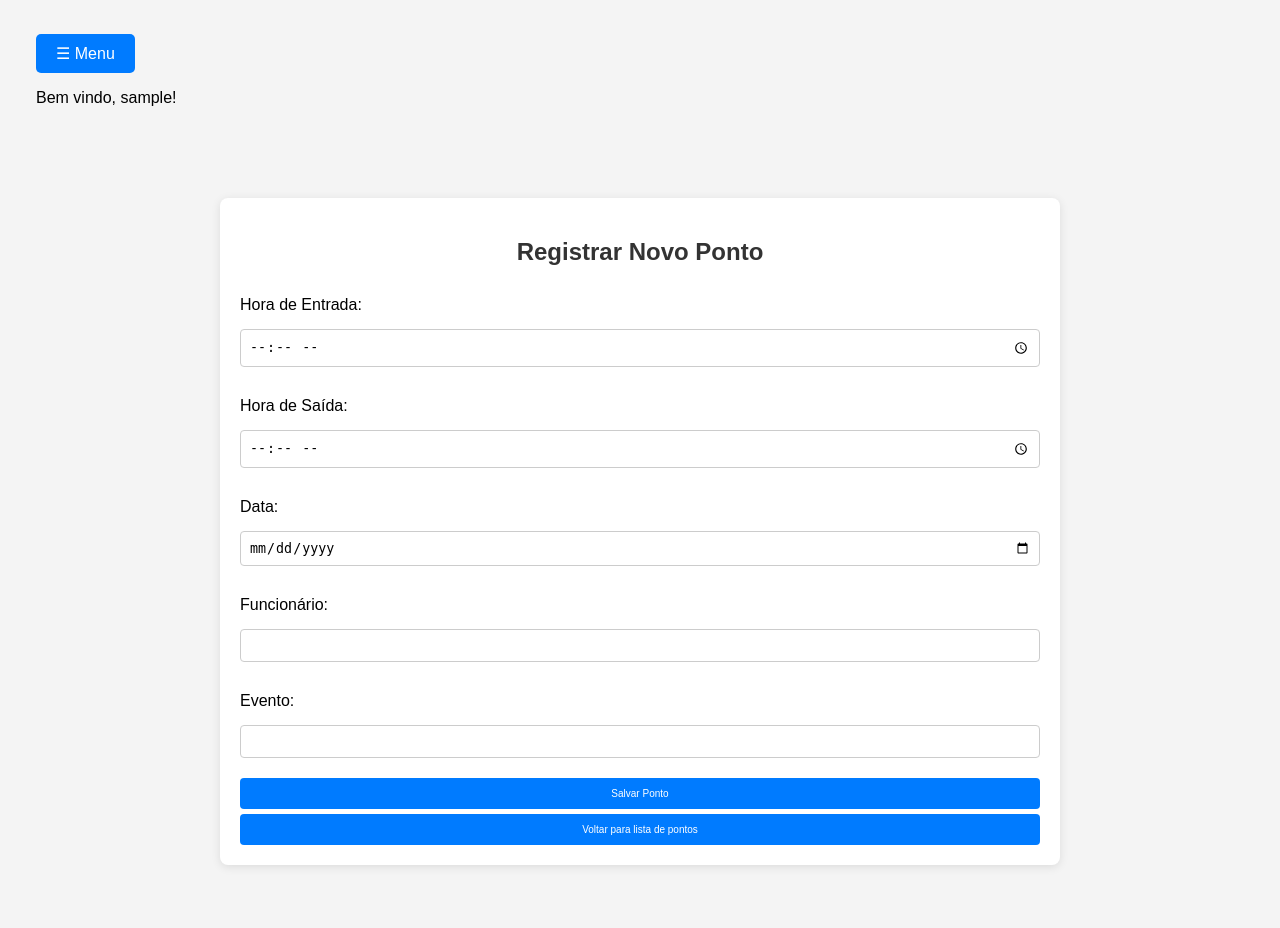
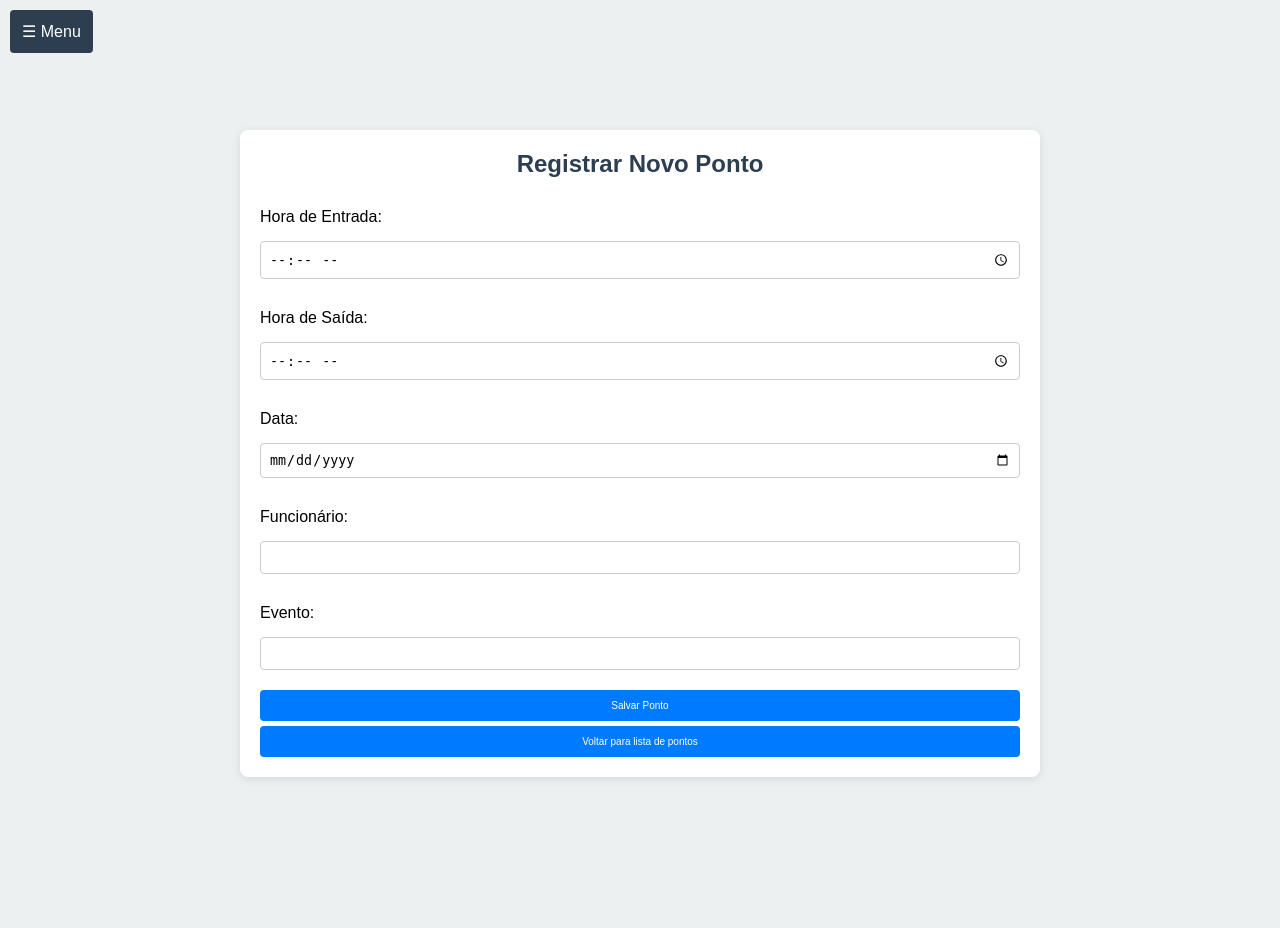
Before and after one commit to lucasnparreira/time_sistema_ponto, a Flask app: template templates/add_ponto.html in a window 1280 px wide. After the commit the page ends 779 px from the top, so only its background shows below. Run offline with Flask 2, Linux system fonts and the light colour scheme; the template is opened without the code that fills it, so the values that code supplies are empty; the visitor is signed in with stand-in values (Sample User, id 1).

Commit message:
fix: Implementacao de endpoint para importacao de arquivo de ponto; Ajuste de layout do app; Correcao de bugs.

```diff
--- a/static/script.js
+++ b/static/script.js
@@ -9,3 +9,26 @@ function closeNav() {
         // location.reload();
     }, 200);
 }
+
+function toggleMenu() {
+    var menu = document.getElementById("dropdownMenu");
+    menu.style.display = menu.style.display === "block" ? "none" : "block";
+}
+
+function toggleSection(sectionId) {
+    var section = document.getElementById(sectionId);
+    section.style.display = section.style.display === "block" ? "none" : "block";
+}
+
+// Fecha o menu só se clicar fora do .menu-container
+window.onclick = function(event) {
+    if (!event.target.closest('.menu-container')) {
+        var dropdowns = document.getElementsByClassName("menu-dropdown");
+        for (var i = 0; i < dropdowns.length; i++) {
+            var openDropdown = dropdowns[i];
+            if (openDropdown.style.display === "block") {
+                openDropdown.style.display = "none";
+            }
+        }
+    }
+}
--- a/static/styles.css
+++ b/static/styles.css
@@ -1,4 +1,237 @@
-/* Geral */
+/* Reset básico */
+* {
+    margin: 0;
+    padding: 0;
+    box-sizing: border-box;
+}
+
+/* Menu principal */
+.menu-container {
+    position: relative;
+    display: inline-block;
+}
+
+.menu-btn {
+    background-color: #2c3e50;
+    color: white;
+    padding: 12px;
+    font-size: 16px;
+    border: none;
+    cursor: pointer;
+}
+
+.menu-dropdown {
+    display: none;
+    position: absolute;
+    background-color: #f1f1f1;
+    min-width: 220px;
+    box-shadow: 0px 8px 16px rgba(0,0,0,0.2);
+    padding: 12px;
+    z-index: 1;
+}
+
+.menu-dropdown a {
+    color: #333;
+    padding: 8px 0;
+    text-decoration: none;
+    display: block;
+}
+
+.menu-dropdown a:hover {
+    background-color: #ddd;
+}
+
+.menu-section {
+    margin-top: 10px;
+}
+
+.section-btn {
+    background-color: #34495e;
+    color: white;
+    padding: 8px;
+    border: none;
+    width: 100%;
+    text-align: left;
+    cursor: pointer;
+    margin-bottom: 4px;
+}
+
+.section-content {
+    display: none;
+    padding-left: 10px;
+}
+
+.section-content a {
+    font-size: 14px;
+    padding: 6px 0;
+}
+
+body {
+    background-color: #ecf0f1;
+    font-family: 'Arial', sans-serif;
+    min-height: 100vh;
+    display: flex;
+    justify-content: center;
+    align-items: flex-start;
+    padding-top: 60px;
+}
+
+h1, h2 {
+    color: #2c3e50;
+    text-align: center;
+    margin-bottom: 20px;
+}
+
+nav ul {
+    list-style-type: none;
+    padding: 0;
+    margin: 0;
+}
+
+nav ul li {
+    padding: 8px 12px;
+}
+
+nav ul li a {
+    text-decoration: none;
+    color: black;
+    transition: color 0.3s;
+}
+
+nav ul li a:hover {
+    color: #007bff;
+}
+
+/* Formulários */
+form {
+    margin-top: 20px;
+    display: flex;
+    flex-direction: column;
+    gap: 10px;
+}
+
+label {
+    display: block;
+    margin-top: 10px;
+    margin-bottom: 5px;
+}
+
+input {
+    padding: 8px;
+    border: 1px solid #ccc;
+    border-radius: 4px;
+    margin-bottom: 10px;
+}
+
+/* Botões */
+button, .btn {
+    padding: 10px 20px;
+    background-color: #007bff;
+    color: #fff;
+    border: none;
+    border-radius: 4px;
+    font-size: 14px;
+    cursor: pointer;
+    transition: background-color 0.3s;
+}
+
+button:hover, .btn:hover {
+    background-color: #0056b3;
+}
+
+/* Container principal */
+.container {
+    width: 70%;
+    max-width: 400px;
+    height: auto;
+    background: white;
+    margin-top: 60px;
+    padding: 20px;
+    border-radius: 8px;
+    box-shadow: 0 2px 10px rgba(0, 0, 0, 0.1);
+    /* margin-top: 50px; */
+}
+
+.container-relatorios {
+    width: 80%; /* Limita a largura a 80% */
+    max-width: 800px; /* Largura máxima do formulário */
+    height: auto; /* Ajusta a altura automaticamente */
+    background: white;
+    padding: 20px;
+    border-radius: 8px;
+    box-shadow: 0 2px 10px rgba(0, 0, 0, 0.1);
+    margin-top: 70px; /* Espaço do botão de menu */
+    overflow-x: auto;
+}
+
+.container-relatorios #btn-retornar {
+    margin-top: 5px;
+    width: 100%;
+}
+
+.container #btn-retornar {
+    margin-top: 5px;
+    width: 100%;
+}
+
+table {
+    width: 100%; /* A tabela ocupa toda a largura do container */
+    border-collapse: separate; /* Altera para bordas separadas para permitir o espaçamento */
+    border-spacing: 15px; /* Espaçamento entre as colunas */
+}
+ th, td {
+    /* border: 1px solid #ddd;  */
+    padding: 12px;
+    text-align: left;
+    font-size: 14px;
+}
+
+/* Tela inicial */
+.tela-inicial-time {
+    display: flex;
+    flex-direction: column;
+    justify-content: center;
+    align-items: center;
+    height: 70vh;
+    margin: 0;
+}
+
+/* Departamento */
+.menu-container {
+    position: absolute;
+    top: 10px;
+    left: 10px;
+}
+
+#enderecos-list {
+    position: absolute; /* Para que a lista apareça abaixo do campo de entrada */
+    background: white; /* Cor de fundo */
+    border: 1px solid #ccc; /* Borda */
+    max-height: 150px; /* Altura máxima */
+    overflow-y: auto; /* Rolagem vertical se a lista for longa */
+    z-index: 1000; /* Para garantir que a lista fique acima de outros elementos */
+}
+
+#enderecos-list li {
+    padding: 10px; /* Espaçamento interno */
+    cursor: pointer; /* Indica que é clicável */
+}
+
+#enderecos-list li:hover {
+    background-color: #f0f0f0; /* Cor ao passar o mouse */
+}
+
+th, td, button {
+    font-size: x-small;
+}
+
+.error-message {
+    color: red;
+    font-size: 14px;
+    margin-top: 10px;
+}
+
+/* Geral
 .navbar {
     background-color: #333;
     overflow: hidden;
@@ -16,7 +249,7 @@
 
 .navbar {
     /* overflow: hidden; */
-    /* background-color: #333; */
+    /* background-color: #333;
     display: flex;
     align-items: center;
 }
@@ -129,208 +362,4 @@
     font-size: 16px;
     transition: background-color 0.3s;
 
-}
-
-body {
-    background-color: rgb(127, 137, 247);
-    font-family: Arial, sans-serif;
-    margin: 0;
-    display: flex;
-    justify-content: center;
-    align-items: flex-start;
-    min-height: 100vh;
-    background-color: #f4f4f4;
-    margin-top: 10%;
-}
-
-h1, h2 {
-    color: #333;
-    text-align: center;
-}
-
-nav ul {
-    list-style-type: none;
-    padding: 0;
-    margin: 0;
-}
-
-nav ul li {
-    padding: 8px 12px;
-}
-
-nav ul li a {
-    text-decoration: none;
-    color: black;
-    transition: color 0.3s;
-}
-
-nav ul li a:hover {
-    color: #007bff;
-}
-
-/* Formulários */
-form {
-    margin-top: 20px;
-    display: flex;
-    flex-direction: column;
-    gap: 10px;
-}
-
-label {
-    display: block;
-    margin-top: 10px;
-    margin-bottom: 5px;
-}
-
-input {
-    padding: 8px;
-    border: 1px solid #ccc;
-    border-radius: 4px;
-    margin-bottom: 10px;
-}
-
-/* Botões */
-button {
-    /* margin-top: -80px; */
-    padding: 10px 20px;
-    background-color: #007bff;
-    color: white;
-    border: none;
-    border-radius: 4px;
-    cursor: pointer;
-    transition: background-color 0.3s;
-}
-
-button:hover {
-    background-color: #0056b3;
-}
-
-/* Container principal */
-.container {
-    width: 70%;
-    max-width: 400px;
-    height: auto;
-    background: white;
-    margin-top: 60px;
-    padding: 20px;
-    border-radius: 8px;
-    box-shadow: 0 2px 10px rgba(0, 0, 0, 0.1);
-    /* margin-top: 50px; */
-}
-
-.container-relatorios {
-    width: 80%; /* Limita a largura a 80% */
-    max-width: 800px; /* Largura máxima do formulário */
-    height: auto; /* Ajusta a altura automaticamente */
-    background: white;
-    padding: 20px;
-    border-radius: 8px;
-    box-shadow: 0 2px 10px rgba(0, 0, 0, 0.1);
-    margin-top: 70px; /* Espaço do botão de menu */
-    overflow-x: auto;
-}
-
-.container-relatorios #btn-retornar {
-    margin-top: 5px;
-    width: 100%;
-}
-
-
-table {
-    width: 100%; /* A tabela ocupa toda a largura do container */
-    border-collapse: separate; /* Altera para bordas separadas para permitir o espaçamento */
-    border-spacing: 15px; /* Espaçamento entre as colunas */
-}
- th, td {
-    /* border: 1px solid #ddd;  */
-    padding: 12px;
-    text-align: left;
-    font-size: 14px;
-}
-
-/* Tela inicial */
-.tela-inicial-time {
-    display: flex;
-    flex-direction: column;
-    justify-content: center;
-    align-items: center;
-    height: 70vh;
-    margin: 0;
-}
-
-/* Menus */
-/* .menu-container {
-    display: flex;
-    gap: 10px;
-    margin-bottom: 0;
-    position: relative;
-    top: 10px;
-    left: 10px;
 } */
-
-/* Menu Cadastro e Relatório */
-/* #menu, #menu-relatorio {
-    position: absolute;
-    top: 40px;
-    background: white;
-    border-radius: 5px;
-    box-shadow: 0 4px 20px rgba(0, 0, 0, 0.2);
-    z-index: 1000;
-    display: none;
-    margin-bottom: 10px;
-}
-
-#menu ul, #menu-relatorio ul {
-    display: flex;
-    flex-direction: column;
-}
-
-#menu-button-cadastro, #menu-button-relatorio {
-    background-color: #007bff;
-    color: white;
-    border: none;
-    padding: 10px 20px;
-    border-radius: 5px;
-    cursor: pointer;
-    font-size: 16px;
-    transition: background-color 0.3s;
-} */
-
-/* #menu-button-cadastro:hover, #menu-button-relatorio:hover {
-    background-color: #0056b3;
-} */
-
-/* Departamento */
-.menu-container {
-    position: absolute;
-    top: 10px;
-    left: 10px;
-}
-
-#enderecos-list {
-    position: absolute; /* Para que a lista apareça abaixo do campo de entrada */
-    background: white; /* Cor de fundo */
-    border: 1px solid #ccc; /* Borda */
-    max-height: 150px; /* Altura máxima */
-    overflow-y: auto; /* Rolagem vertical se a lista for longa */
-    z-index: 1000; /* Para garantir que a lista fique acima de outros elementos */
-}
-
-#enderecos-list li {
-    padding: 10px; /* Espaçamento interno */
-    cursor: pointer; /* Indica que é clicável */
-}
-
-#enderecos-list li:hover {
-    background-color: #f0f0f0; /* Cor ao passar o mouse */
-}
-
-th, td, button {
-    font-size: x-small;
-}
-
-.error-message {
-    color: red;
-    font-size: 14px;
-    margin-top: 10px;
-}
--- a/tabelas.sql
+++ b/tabelas.sql
@@ -16,8 +16,8 @@ CREATE TABLE IF NOT EXISTS PONTO (
     id INTEGER PRIMARY KEY,
     funcionario INTEGER,
     data TEXT NOT NULL,
-    hora_entrada TEXT NOT NULL,
-    hora_saida TEXT NOT NULL,
+    hora_entrada TEXT NULL,
+    hora_saida TEXT NULL,
  -- Definir o tipo da coluna
     evento INTEGER, -- Definir o tipo da coluna
     FOREIGN KEY (funcionario) REFERENCES funcionario(matricula),
--- a/templates/menu.html
+++ b/templates/menu.html
@@ -1,50 +1,51 @@
-<div class="dropdown">
-    <button class="dropbtn" onclick="openNav()">
-        <!-- <img src="img/menu.png" id="menu-img" alt="menu"> -->
-        <i class="fa fa-caret-down"></i>
-        ☰ Menu
-    </button>
-    <div style="color: black;">
-    {% if session['user_nome'] %}
-            <p>Bem vindo, {{ session['user_nome'] }}!</p>
+<div class="menu-container">
+    <button class="menu-btn" onclick="toggleMenu()">☰ Menu</button>
+
+    <div id="dropdownMenu" class="menu-dropdown">
+        {% if session['user_nome'] %}
+            <p>Bem-vindo, {{ session['user_nome'] }}!</p>
         {% else %}
             <p>Por favor, faça o login.</p>
         {% endif %}
-    </div>
-    <div id="mySidenav" class="sidenav">
-        <ul>
-            <ol><a href="/">Home</a></ol>
-            {% if not session['user_nome'] %}
-                <ol><a href="/login" onclick="closeNav()">Login</a></ol>
-            {% else %}
-                <ol><a href="/">Cadastro</a></ol>
-                <ul>
-                    <a href="javascript:void(0)" class="closebtn" onclick="closeNav()">&times;</a>
-                    <ol><a href="/funcionario" onclick="closeNav()">Funcionário</a></ol>
-                    <!-- <li><a href="/endereco/novo">Endereço</a></li> -->
-                    <ol><a href="/ponto" onclick="closeNav()">Ponto</a></ol>
-                    <ol><a href="/departamento" onclick="closeNav()">Departamento</a></ol>
-                    <ol><a href="/funcao" onclick="closeNav()">Função</a></ol>
-                    <ol><a href="/evento" onclick="closeNav()">Evento</a></ol>
-                    <ol><a href="/usuario" onclick="closeNav()">Usuário</a></ol>
-                </ul>
-                </ul>
 
-                <ul>
-                    <ol><a href="/">Relatório</a></ol>
-                    <a href="javascript:void(0)" class="closebtn" onclick="closeNav()">&times;</a>
-                    <ul>
-                        <!-- <ol><a href="/" onclick="closeNav()">Home</a></ol> -->
-                        <ol><a href="/funcionarios" onclick="closeNav()">Funcionário</a></ol>
-                        <!-- <li><a href="/endereco/novo">Endereço</a></li> -->
-                        <ol><a href="/pontos" onclick="closeNav()">Ponto</a></ol>
-                        <ol><a href="/departamentos" onclick="closeNav()">Departamento</a></ol>
-                        <ol><a href="/funcoes" onclick="closeNav()">Função</a></ol>
-                        <ol><a href="/eventos" onclick="closeNav()">Evento</a></ol>
-                        <ol><a href="/usuarios" onclick="closeNav()">Usuário</a></ol>
-                    </ul>
-                </ul>
-            {% endif %}
+        <a href="/">🏠 Home</a>
 
+        {% if not session['user_nome'] %}
+            <a href="/login">🔐 Login</a>
+        {% else %}
+
+            <div class="menu-section">
+                <button class="section-btn" onclick="toggleSection('cadastro')">Cadastro ▼</button>
+                <div id="cadastro" class="section-content">
+                    <a href="/funcionario">Funcionário</a>
+                    <a href="/ponto">Ponto</a>
+                    <a href="/departamento">Departamento</a>
+                    <a href="/funcao">Função</a>
+                    <a href="/evento">Evento</a>
+                    <a href="/usuario">Usuário</a>
+                </div>
+            </div>
+
+            <div class="menu-section">
+                <button class="section-btn" onclick="toggleSection('relatorio')">Relatório ▼</button>
+                <div id="relatorio" class="section-content">
+                    <a href="/funcionarios">Funcionários</a>
+                    <a href="/pontos">Pontos</a>
+                    <a href="/departamentos">Departamentos</a>
+                    <a href="/funcoes">Funções</a>
+                    <a href="/eventos">Eventos</a>
+                    <a href="/usuarios">Usuários</a>
+                </div>
+            </div>
+
+            <div class="menu-section">
+                <button class="section-btn" onclick="toggleSection('importar')">Importar Pontos ▼</button>
+                <div id="importar" class="section-content">
+                    <a href="{{ url_for('importar_ponto_frontend') }}">📄 Importar Pontos via TXT</a>
+                </div>
+            </div>
+
+
+        {% endif %}
     </div>
 </div>
```
Also changed, not shown: api_backend.py (+103 -0 lines), api_frontend.py (+16 -0 lines), templates/importar_ponto.html (added, +30 -0 lines).
